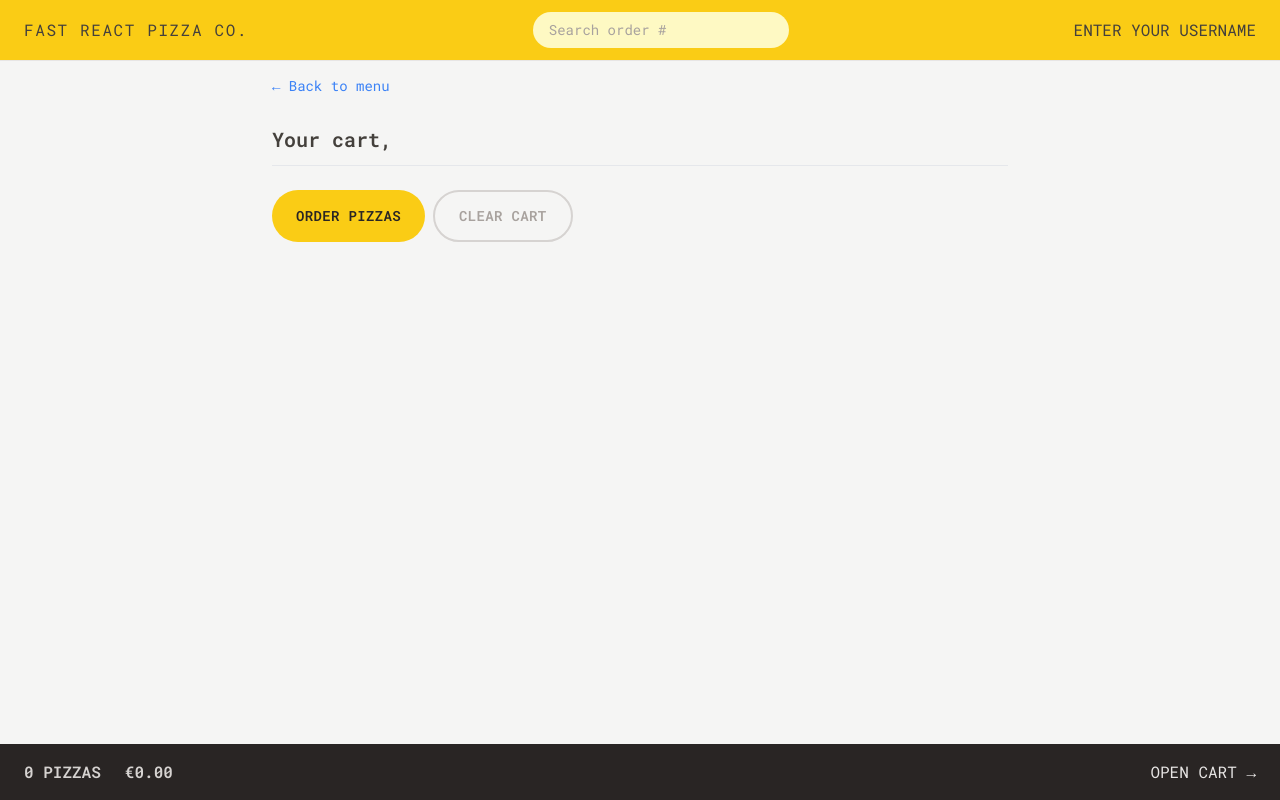
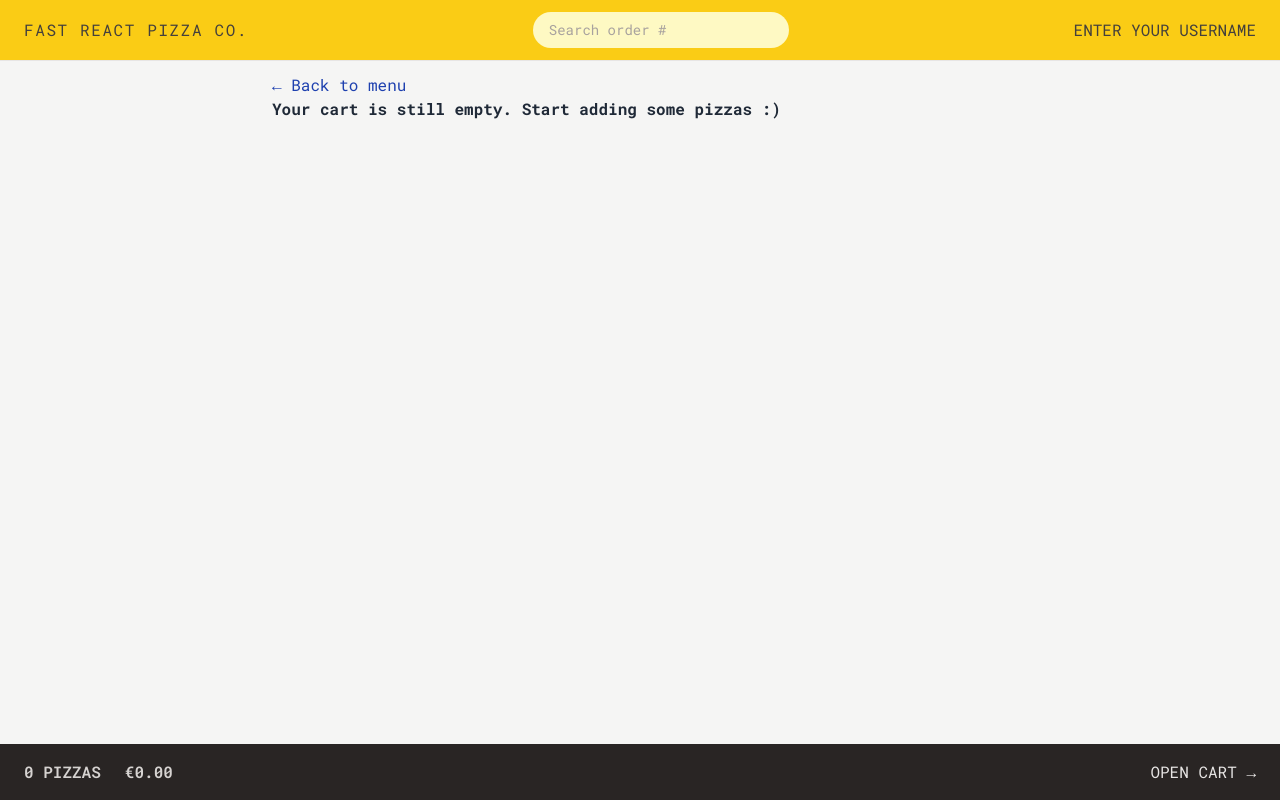
Before and after one commit to marksteward08/fast-react-pizza-co-w-redux, a React (Vite) app: page /cart in a window 1280 px wide. Built offline with nearby package versions, Linux system fonts and the light colour scheme; the HTML template or start-up script is replaced by a standard one.

Commit message:
Enhance Cart component with clear cart functionality and add EmptyCart display for empty state

```diff
--- a/src/features/cart/Cart.jsx
+++ b/src/features/cart/Cart.jsx
@@ -3,7 +3,9 @@ import LinkButton from '../../ui/LinkButton';
 import Button from '../../ui/Button';
 import CartItem from './CartItem';
 import { useSelector } from 'react-redux';
-import { getCart } from './cartSlice';
+import { getCart, clearCart, getTotalCartItems } from './cartSlice';
+import { useDispatch } from 'react-redux';
+import EmptyCart from './EmptyCart';
 
 const fakeCart = [
   {
@@ -31,27 +33,46 @@ const fakeCart = [
 
 function Cart() {
   const username = useSelector((state) => state.user.username);
+  const totalCartItems = useSelector(getTotalCartItems);
   const cart = useSelector(getCart);
+  const dispatch = useDispatch();
+
+  function handleClearCart() {
+    console.log('clear cart');
+
+    dispatch(clearCart());
+  }
 
   return (
     <div className="px-4 py-3">
+      {totalCartItems === 0 ? (
+        <EmptyCart />
+      ) : (
+        <>
           <LinkButton to="/menu">&larr; Back to menu</LinkButton>
 
           <h2 className="mt-7 text-xl font-semibold">Your cart, {username}</h2>
 
           <ul className="mt-3 divide-y divide-stone-200 border-b">
             {cart.map((item) => (
-          <CartItem item={item} key={item.key} />
+              <CartItem item={item} key={item.id} />
             ))}
           </ul>
 
           <div className="mt-6 space-x-2">
+            {totalCartItems > 0 && (
+              <>
                 <Button to="/order/new" type="primary">
                   Order pizzas
                 </Button>
-
-        <Button type="secondary">Clear cart</Button>
+                <Button onClick={handleClearCart} type="secondary">
+                  Clear cart
+                </Button>
+              </>
+            )}
           </div>
+        </>
+      )}
     </div>
   );
 }
--- a/src/features/cart/EmptyCart.jsx
+++ b/src/features/cart/EmptyCart.jsx
@@ -3,9 +3,13 @@ import { Link } from 'react-router-dom';
 function EmptyCart() {
   return (
     <div>
-      <Link to="/menu">&larr; Back to menu</Link>
+      <Link className="text-blue-800" to="/menu">
+        &larr; Back to menu
+      </Link>
 
-      <p>Your cart is still empty. Start adding some pizzas :)</p>
+      <p className="font-bold text-gray-800">
+        Your cart is still empty. Start adding some pizzas :)
+      </p>
     </div>
   );
 }
```
Lines whose indentation alone changed are shown as unchanged.
